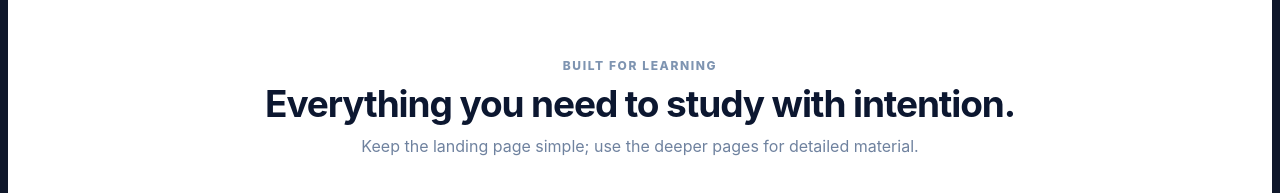
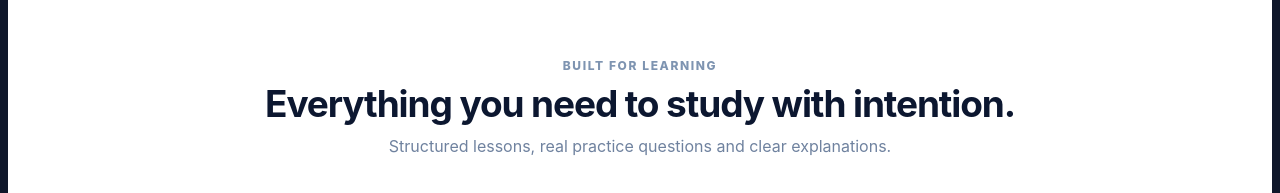
Before and after one commit to p4w4n-coder/ai-exam-prep, a React (Create React App) app: page / in a window 1280 px wide. Shown: the part 1780-1973 px from the top of the page. Built offline with nearby package versions, Linux system fonts and the light colour scheme.

Commit message:
Update HomePage.jsx

```diff
--- a/src/pages/HomePage.jsx
+++ b/src/pages/HomePage.jsx
@@ -246,8 +246,7 @@ export default function HomePage({ quizzes = [], onStart, onStudy, onAbout }) {
               <div className="aier-kicker">Built for learning</div>
               <h2>Everything you need to study with intention.</h2>
               <p>
-                Keep the landing page simple; use the deeper pages for detailed
-                material.
+                  Structured lessons, real practice questions and clear explanations.
               </p>
             </div>
 
```
